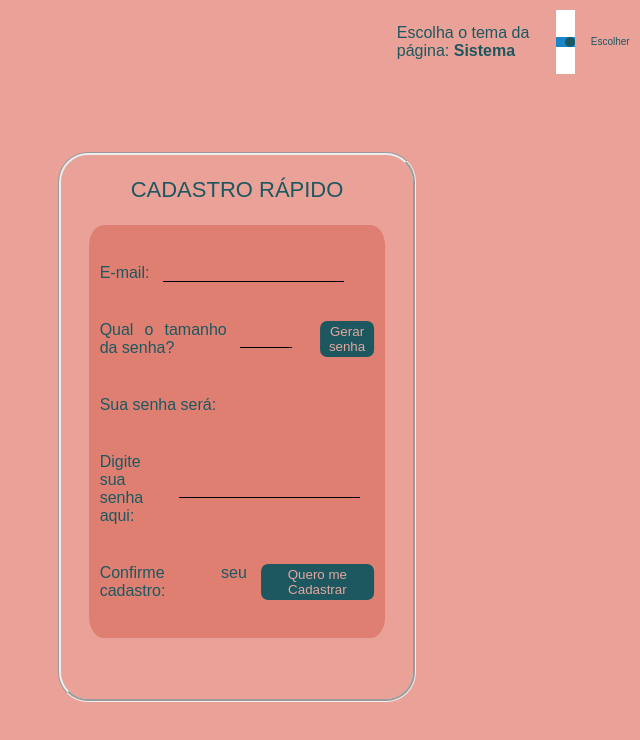
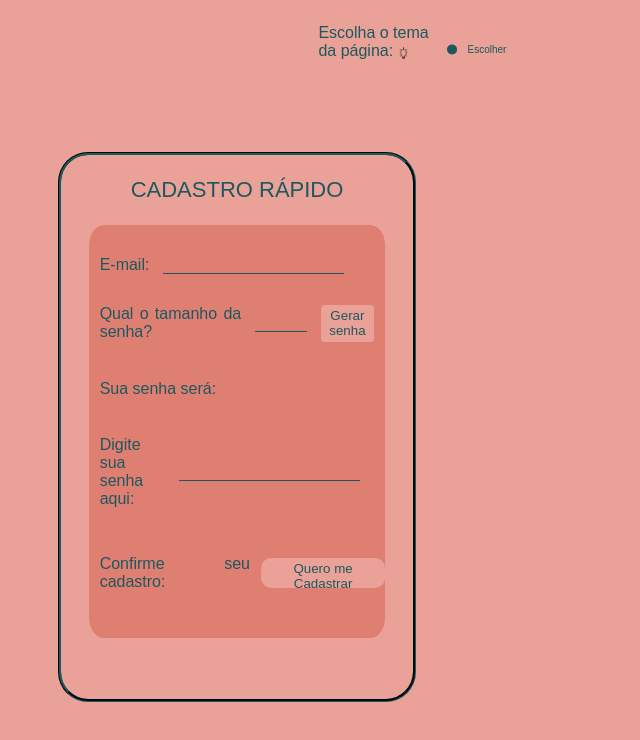
Before and after one commit to kasvrol/electron01, an Electron app: page src/html/index.html in a window 800 px wide. Shown: the whole page, without its empty margins (160-800 px from the left). Drawn offline with Linux system fonts and the light colour scheme.

Commit message:
feat: adição de imagem de lampada para indicar o tema da página ao usuário.

```diff
--- a/src/css/styles.css
+++ b/src/css/styles.css
@@ -1,68 +1,27 @@
-@media (prefers-color-scheme: dark) {
-    body {
-        background: #333;
-        color: #cccccc;
-    }
-    input[type='range']::-webkit-slider-thumb {
-        background-color: #cccccc;
-    }
-    #botaoDeConfirmacaoDeTema {
-        background: #333;
-        color: #cccccc;
-    }
-    .caixa-de-cadastro {
-        border-color: #cccccc;
-    }
-    .formulario {
-        background-color: #2b2b2b;
-        color: #d4d4d4;
-    }
-    button {
-        background-color: #d4d4d4;
-        color: #2b2b2b;
-    }
-}
-
-@media (prefers-color-scheme: light) {
-    body {
-        background: #eaa197;
-        color: #1d5860;
-    }
-    input[type='range']::-webkit-slider-thumb {
-        background-color: #1d5860 !important;
-    }
-    #botaoDeConfirmacaoDeTema {
-        background: #eaa197;
-        color: #1d5860;
-    }
-    .caixa-de-cadastro {
-        border-color: #1d5860;
-    }
-    .formulario {
-        background-color: #df7f72;
-        color: #1d5860;
-    }
-    button {
-        background-color: #1d5860;
-        color: #e2a79f;
-    }
-}
-
 body {
     font-family: 'Saira Condensed', sans-serif;
 }
 
 .tema-da-pagina {
     display: flex;
-    width: 30%;
+    width: 25%;
     position: relative;
-    right: -70%;
+    right: -60%;
     flex-direction: row;
-    justify-content: space-between;
+    justify-content: space-evenly;
+    align-items: center;
+}
+
+.tema-da-pagina-img {
+    width: 9%;
+    transform: translateY(27%);
 }
 
 #opcaoDeTema {
-    width: 13%;
+    width: 38%;
+    height: 10%;
+    border-radius: 5px;
+    transform: translateY(75%);
 }
 
 #botaoDeConfirmacaoDeTema {
@@ -70,7 +29,8 @@ body {
     border-radius: 7px;
     font-size: 10px;
     height: 26px;
-    margin-top: 20px;
+    cursor: pointer;
+    transform: translateY(27%);
 }
 
 .caixa-de-cadastro {
@@ -109,20 +69,21 @@ form section {
 }
 
 form input {
+    border: transparent;
     background-color: transparent;
-    border: transparent;
-    border-bottom: 1px solid black;
     margin-left: 5%;
     margin-right: 5%;
 }
 
-button {
-    border: transparent;
-    border-radius: 7px;
-    padding: 1% 1% 1% 1%;
-    height: 100%;
-    padding: auto;
-    margin-left: 5%;
+.botao-gerar-senha {
+    width: 25%;
+    height: 105%;
+    position: relative;
+    border: none;
+    border-radius: 4px;
+    display: flex;
+    align-items: center;
+    justify-content: space-around;
 }
 
 input[type='range'] {
@@ -141,7 +102,7 @@ input[type='range']::-webkit-slider-thumb {
 input[type='range']::-webkit-slider-runnable-track {
     width: 200px;
     height: 10px;
-    background: #1a86c8;
+    border-radius: 30px;
 }
 
 /**
@@ -150,5 +111,106 @@ input[type='range']::-webkit-slider-runnable-track {
 input[type='range']::-webkit-slider-thumb {
     width: 10px;
     height: 10px;
-    border-radius: 60px;
+    border-radius: 10px;
 }
+
+.botao-de-cadastro {
+    border: none;
+    position: relative;
+    width: 136px;
+    height: 30px;
+    padding: 1% 1% 1% 1%;
+    right: -4%;
+    border-radius: 10px;
+}
+
+@keyframes efeitoBotaoGerarSenha {
+    100% {
+        transform: rotate(360deg);
+    }
+}
+
+@media (prefers-color-scheme: dark) {
+    body {
+        background: #333;
+        color: #cccccc;
+    }
+    input[type='range']::-webkit-slider-thumb {
+        background-color: #333;
+    }
+    input[type='range']::-webkit-slider-runnable-track {
+        background-color: #cccccc;
+    }
+    #botaoDeConfirmacaoDeTema {
+        background: #333;
+        color: #cccccc;
+    }
+    .caixa-de-cadastro {
+        border-color: #cccccc;
+    }
+    .formulario {
+        background-color: #2b2b2b;
+        color: #d4d4d4;
+    }
+    form input {
+        color: #cccccc;
+        text-align: center;
+        border-bottom: 1px solid #cccccc;
+    }
+    .botao-gerar-senha {
+        background: #333;
+        color: #cccccc;
+        cursor: pointer;
+    }
+    #senhaGerada {
+        margin-left: 10px;
+    }
+    .botao-de-cadastro {
+        background-color: #333;
+        color: #d4d4d4;
+        cursor: pointer;
+    }
+}
+
+@media (prefers-color-scheme: light) {
+    body {
+        background: #eaa197;
+        color: #1d5860;
+    }
+    input[type='range']::-webkit-slider-thumb {
+        background-color: #1d5860 !important;
+    }
+    input[type='range']::-webkit-slider-runnable-track {
+        background-color: #df7f72 !important;
+    }
+    #botaoDeConfirmacaoDeTema {
+        background: #eaa197;
+        color: #1d5860;
+    }
+    .caixa-de-cadastro {
+        border-color: #1d5860;
+    }
+    .formulario {
+        background-color: #df7f72;
+        color: #1d5860;
+    }
+
+    form input {
+        color: #1d5860;
+        text-align: center;
+        border-bottom: 1px solid #1d5860;
+    }
+    .botao-gerar-senha {
+        color: #1d5860;
+        background-color: #eaa197;
+        cursor: pointer;
+    }
+    #senhaGerada {
+        margin-left: 10px;
+    }
+    .botao-de-cadastro {
+        background-color: #eaa197;
+        color: #1d5860;
+        cursor: pointer;
+    }
+}
--- a/src/html/index.html
+++ b/src/html/index.html
@@ -18,7 +18,7 @@
         <section class="tema-da-pagina">
             <p>
                 Escolha o tema da página:
-                <strong id="theme-source">Sistema</strong>
+                <img class="tema-da-pagina-img" src="../luz.png" />
             </p>
 
             <input type="range" id="opcaoDeTema" name="vol" min="0" max="1" />
@@ -39,19 +39,23 @@
                         min="8"
                         max="15"
                     />
-                    <button id="gerarSenha">Gerar senha</button>
+                    <button id="gerarSenha" class="botao-gerar-senha">
+                        Gerar senha
+                    </button>
                 </section>
                 <section>
                     <label>Sua senha será:</label>
-                    <span id="senhaGerada"></span>
+                    <p id="senhaGerada"></p>
                 </section>
                 <section>
                     <label>Digite sua senha aqui:</label>
                     <input />
                 </section>
                 <section>
-                    <label>Confirme seu cadastro:</label>
-                    <button>Quero me Cadastrar</button>
+                    <p>Confirme seu cadastro:</p>
+                    <button class="botao-de-cadastro">
+                        Quero me Cadastrar
+                    </button>
                 </section>
             </form>
         </section>
```
Also changed, not shown: src/luz.png (added).
